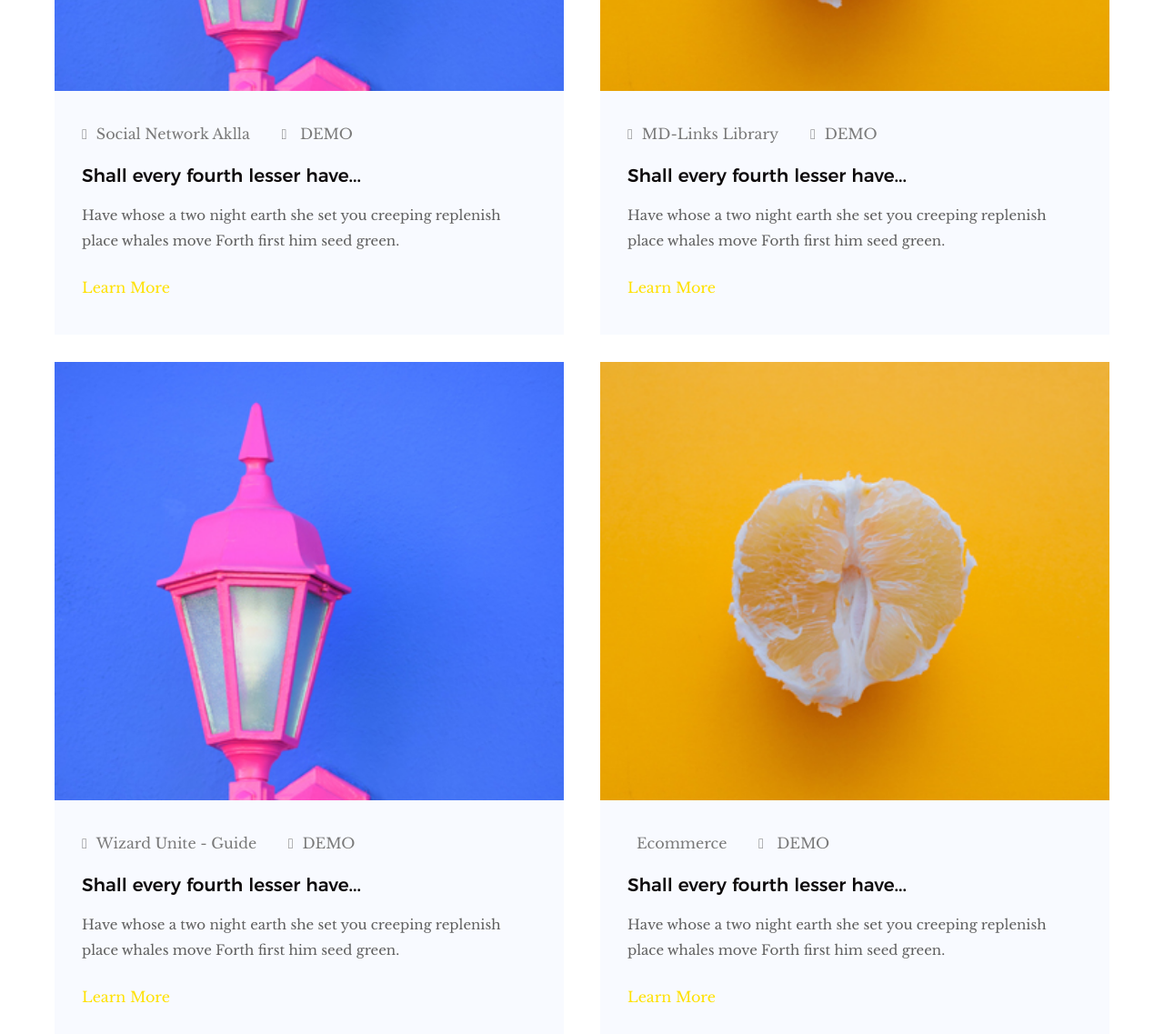
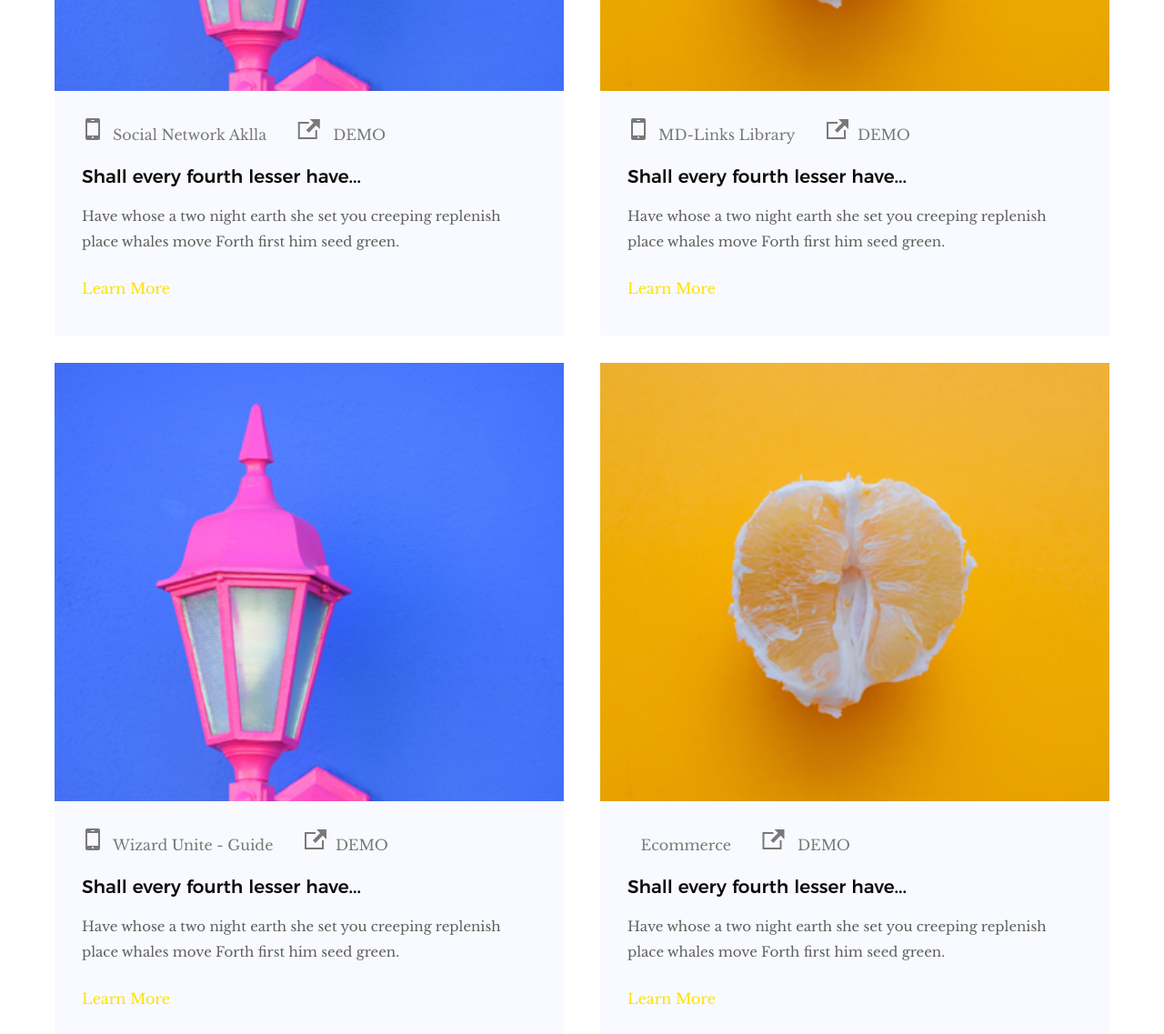
Before and after one commit to omairapalacios/My-portafolio, a website: page index.html in a window 1280 px wide. Shown: the part 2520-3657 px from the top of the page at 91% size. Drawn offline with Linux system fonts and the light colour scheme.

Commit message:
update projects icons on work sections

```diff
--- a/index.html
+++ b/index.html
@@ -152,8 +152,8 @@
                             </div>
                             <div class="short_details">
                                 <div class="meta-top d-flex">
-                                    <a href="#"><i class="im-mobile"></i>Social Network Aklla</a>
-                                    <a href="#"><i class="im-external-link"></i> DEMO</a>
+                                    <a href="#"><i class="im im-mobile" aria-hidden="true"></i>Social Network Aklla</a>
+                                    <a href="#"><i class="im im-external-link" aria-hidden="true"></i> DEMO</a>
                                 </div>
                                 <a class="d-block" href="single-blog.html">
                                     <h4>Shall every fourth lesser have...</h4>
@@ -174,8 +174,8 @@
                             </div>
                             <div class="short_details">
                                 <div class="meta-top d-flex">
-                                    <a href="#"><i class="im-mobile"></i>MD-Links Library</a>
-                                    <a href="#"><i class="im-external-link"></i>DEMO</a>
+                                    <a href="#"><i class="im im-mobile" aria-hidden="true"></i>MD-Links Library</a>
+                                    <a href="#"><i class="im im-external-link" aria-hidden="true"></i>DEMO</a>
                                 </div>
                                 <a class="d-block" href="single-blog.html">
                                     <h4>Shall every fourth lesser have...</h4>
@@ -196,8 +196,8 @@
                             </div>
                             <div class="short_details">
                                 <div class="meta-top d-flex">
-                                    <a href="#"><i class="im-mobile"></i>Wizard Unite - Guide</a>
-                                    <a href="#"><i class="im-external-link"></i>DEMO</a>
+                                    <a href="#"><i class="im im-mobile" aria-hidden="true"></i>Wizard Unite - Guide</a>
+                                    <a href="#"><i class="im im-external-link" aria-hidden="true"></i>DEMO</a>
                                 </div>
                                 <a class="d-block" href="single-blog.html">
                                     <h4>Shall every fourth lesser have...</h4>
@@ -218,8 +218,8 @@
                             </div>
                             <div class="short_details">
                                 <div class="meta-top d-flex">
-                                    <a href="#"><i class="ti-user"></i> Ecommerce</a>
-                                    <a href="#"><i class="im-external-link"></i> DEMO</a>
+                                    <a href="#"><i class="im im-user" aria-hidden="true"></i> Ecommerce</a>
+                                    <a href="#"><i class="im im-external-link" aria-hidden="true"></i> DEMO</a>
                                 </div>
                                 <a class="d-block" href="single-blog.html">
                                     <h4>Shall every fourth lesser have...</h4>
```
